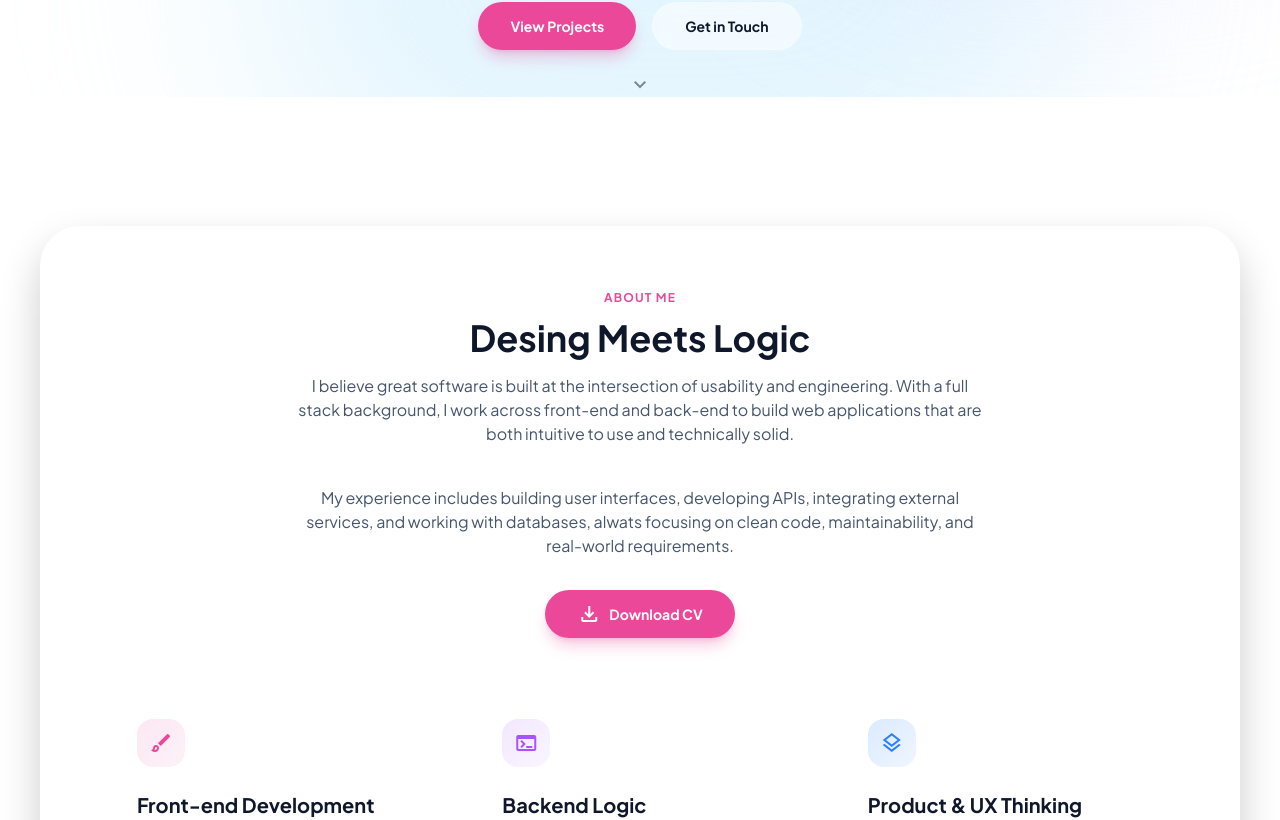
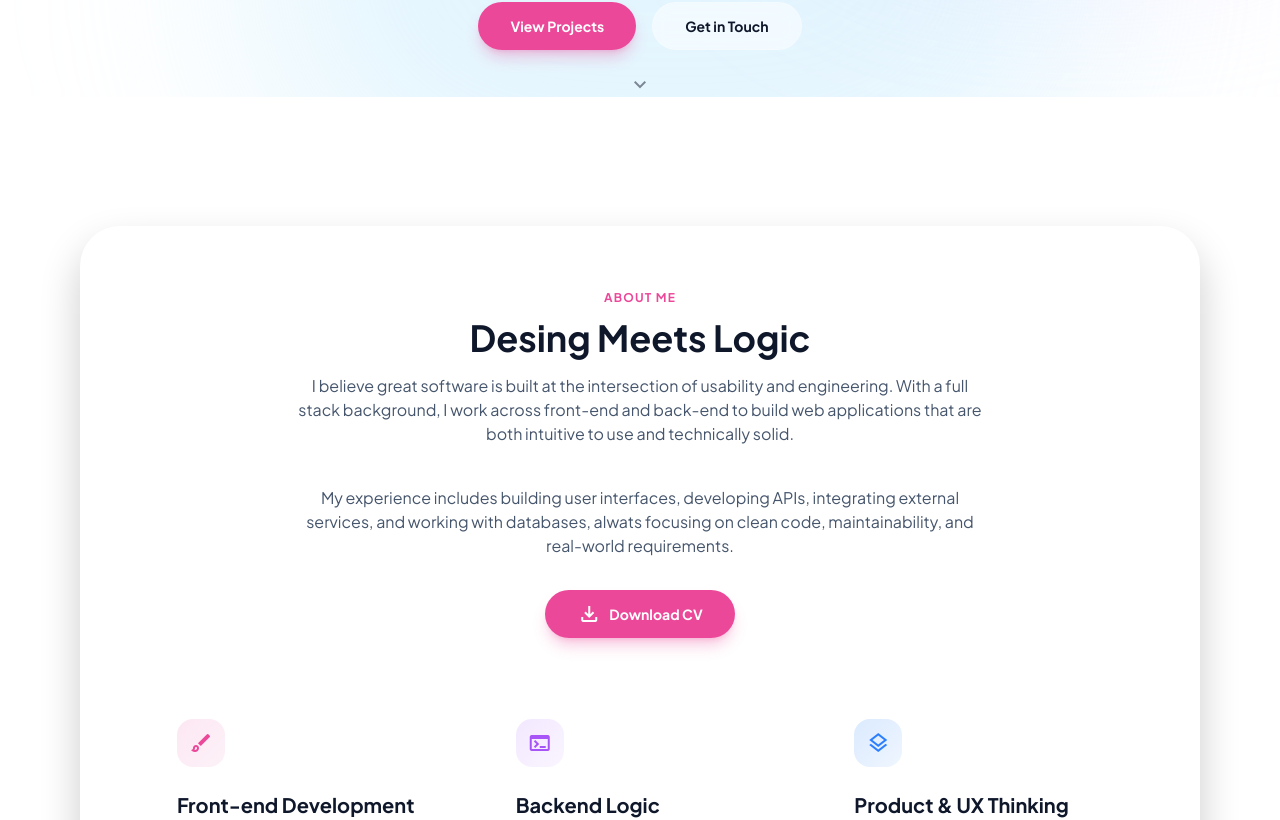
Before and after one commit to sovilleda07/portfolio, a React (Vite) app: page / in a window 1280 px wide. Shown: the part 703-1523 px from the top of the page. Built offline with nearby package versions, Linux system fonts and the light colour scheme.

Commit message:
Add section and container to About component

```diff
--- a/src/components/sections/About.tsx
+++ b/src/components/sections/About.tsx
@@ -1,6 +1,10 @@
+import { Container } from '../ui/Container';
+import { Section } from '../ui/Section';
+
 export function About() {
   return (
-    <section id="about" className="w-full max-w-7xl py-20">
+    <Section id="about">
+      <Container size="wide">
         <div className="glass-panel rounded-[2.5rem] p-8 md:p-16">
           <div className="flex flex-col gap-12">
             <div className="mx-auto max-w-175 text-center">
@@ -13,16 +17,16 @@ export function About() {
               </h3>
 
               <p className="mb-10 text-slate-600">
-              I believe great software is built at the intersection of usability
-              and engineering. With a full stack background, I work across
-              front-end and back-end to build web applications that are both
-              intuitive to use and technically solid.
+                I believe great software is built at the intersection of
+                usability and engineering. With a full stack background, I work
+                across front-end and back-end to build web applications that are
+                both intuitive to use and technically solid.
               </p>
 
               <p className="text-slate-600">
-              My experience includes building user interfaces, developing APIs,
-              integrating external services, and working with databases, alwats
-              focusing on clean code, maintainability, and real-world
+                My experience includes building user interfaces, developing
+                APIs, integrating external services, and working with databases,
+                alwats focusing on clean code, maintainability, and real-world
                 requirements.
               </p>
 
@@ -45,7 +49,9 @@ export function About() {
                   <span className="material-symbols-outlined">brush</span>
                 </div>
 
-              <h4 className="mb-2 text-xl font-bold">Front-end Development</h4>
+                <h4 className="mb-2 text-xl font-bold">
+                  Front-end Development
+                </h4>
 
                 <p className="text-sm text-slate-500">
                   Creating responsive and accessible user interfaces using React
@@ -63,8 +69,8 @@ export function About() {
 
                 <p className="text-sm text-slate-500">
                   Developing APIs and backend services with Node.js, handling
-                business logic, data persistence, and integrations that support
-                scalable applications.
+                  business logic, data persistence, and integrations that
+                  support scalable applications.
                 </p>
               </div>
 
@@ -73,7 +79,9 @@ export function About() {
                   <span className="material-symbols-outlined">layers</span>
                 </div>
 
-              <h4 className="mb-2 text-xl font-bold">Product & UX Thinking</h4>
+                <h4 className="mb-2 text-xl font-bold">
+                  Product & UX Thinking
+                </h4>
 
                 <p className="text-sm text-slate-500">
                   Applying UX principles to ensure applications are easy to use,
@@ -83,6 +91,7 @@ export function About() {
             </div>
           </div>
         </div>
-    </section>
+      </Container>
+    </Section>
   );
 }
--- a/src/components/sections/Hero.tsx
+++ b/src/components/sections/Hero.tsx
@@ -4,6 +4,7 @@ import { Container } from '../ui/Container';
 export function Hero() {
   return (
     <Section
+      id="hero"
       size="hero"
       className="flex flex-col justify-center items-center text-center gap-8 relative"
     >
--- a/src/components/ui/Section.tsx
+++ b/src/components/ui/Section.tsx
@@ -1,11 +1,13 @@
 type SectionProps = {
   children: React.ReactNode;
+  id: 'hero' | 'about' | 'skills' | 'projects' | 'contact';
   className?: string;
   size?: 'default' | 'hero' | 'tight';
 };
 
 export function Section({
   children,
+  id,
   className = '',
   size = 'default',
 }: SectionProps) {
@@ -16,7 +18,7 @@ export function Section({
   };
 
   return (
-    <section className={`w-full ${sizes[size]} ${className}`}>
+    <section id={id} className={`w-full ${sizes[size]} ${className}`}>
       {children}
     </section>
   );
```
Lines whose indentation alone changed are shown as unchanged.
